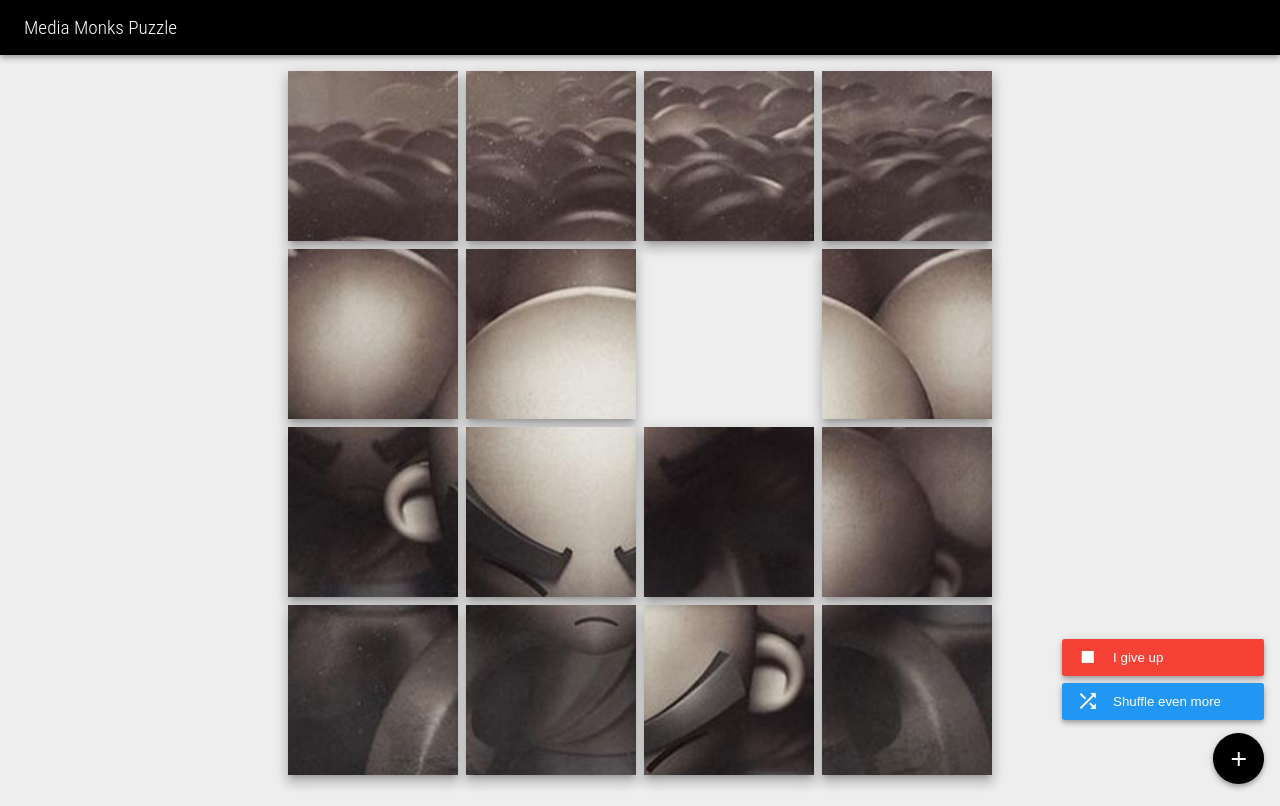
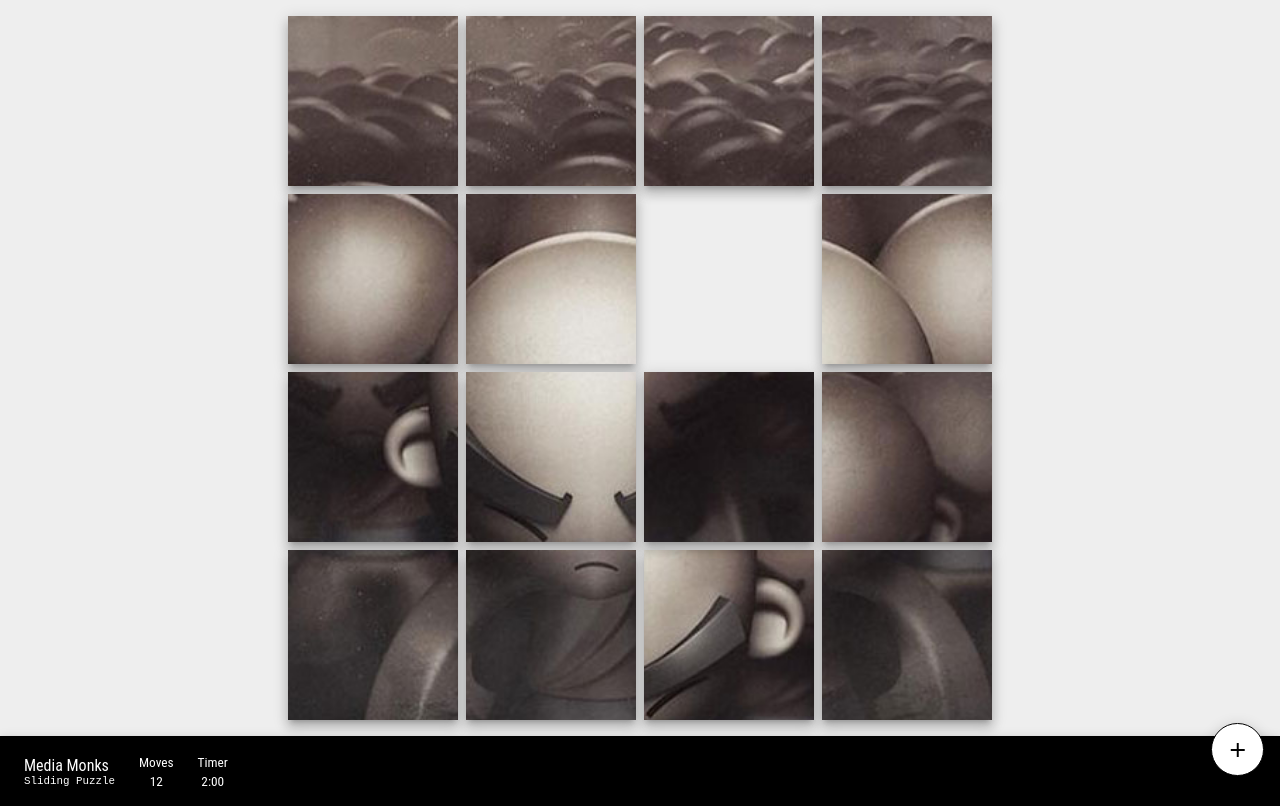
Before and after one commit to kregina/sliding-puzzle-game, a website built with webpack: page src/index.html in a window 1280 px wide. Built offline with nearby package versions, Linux system fonts and the light colour scheme.

Commit message:
add footer and fix fabs animation

```diff
--- a/src/index.html
+++ b/src/index.html
@@ -11,27 +11,54 @@
   </head>
   <body>
     <div class="container">
-      <header><h1>Media Monks Puzzle</h1></header>
-
+      <div class="container">
         <div class="win-message" id="divWon"><p>You Win!</p></div>
 
         <ul class="sliding-puzzle" id="ulSliding"></ul>
+      </div>
 
-      <div class="fabs">
-        <button id="fabButton" class="button fab-button"> <i class="material-icons">add</i> </button>
+      <footer>
+        <ul class="title">
+          <li>Media Monks</li>
+          <li><small><pre>Sliding Puzzle</pre></small></li>
+        </ul>
+
+        <ul class="moves">
+          <li><small>Moves</small></li>
+          <li><small>12</small></li>
+        </ul>
+
+        <ul class="timer">
+          <li><small>Timer</small></li>
+          <li><small>2:00</small></li>
+        </ul>
+
+        <ul class="fabs">
+          <li>
+              <button id="fabButton" class="button fab-button">
+                <i class="material-icons">add</i>
+              </button>
+          </li>
 
           <div id="fabList" class="fab-list">
+            <li>
+              <button id="solve" class="button solve">
+                <i class="material-icons">stop</i> <span>I give up</span>
+              </button>
+            </li>
+            <li>
                 <button id="shuffle" class="button shuffle">
                   <i class="material-icons"> shuffle </i> <span>Shuffle even more</span>
                 </button>
-          <button id="solve" class="button solve">
-            <i class="material-icons">stop</i> <span>I give up</span>
-          </button>
+            </li>
+            <li>
               <button id="start" class="button start">
                 <i class="material-icons">play_circle_filled</i> <span>Start new game</span>
               </button>
+            </li>
           </div>
-      </div>
+        </ul>
+      </footer>
     </div>
   </body>
 </html>
--- a/src/main.css
+++ b/src/main.css
@@ -48,9 +48,9 @@ html,
   align-items: center;
   cursor: pointer;
   outline: none;
-  box-shadow: 0 2px 4px -1px rgba(0,0,0,.2),
-              0 4px 5px 0 rgba(0,0,0,.14),
-              0 1px 10px 0 rgba(0,0,0,.12);
+  box-shadow: 0 5px 5px -3px rgba(0,0,0,.2),
+              0 8px 10px 1px rgba(0,0,0,.14),
+              0 3px 14px 2px rgba(0,0,0,.12);
 
 }
 
@@ -90,7 +90,10 @@ html,
   align-items: center;
 }
 
-header{
+footer{
+  display: flex;
+  flex-direction: row;
+  align-items: center;
   background: var(--color-primary);
   padding: 1em 1.5em;
   width: 100%;
@@ -99,11 +102,35 @@ header{
               0 1px 10px 0 rgba(0,0,0,.12);
 }
 
-header h1{
+footer h1{
   color: #fff;
   margin: 0;
   font-size: 1.2em;
   font-weight: 300;
+}
+
+footer ul{
+  display: flex;
+  flex-direction: column;
+  padding: 0;
+  margin: 0;
+}
+
+footer ul.moves,
+footer ul.timer{
+  text-align: center;
+}
+
+footer ul + ul {
+  margin-left: 1.5em;
+}
+
+footer ul li{
+  color: #fff;
+}
+
+footer li pre{
+  margin: 0;
 }
 
 .start {
@@ -133,31 +160,49 @@ header h1{
 .fabs{
   position: absolute;
   right: 1em;
-  bottom: 1em;
+  bottom: 1.5em;
   z-index: 2;
 }
 
 .fabs .fab-button{
-  background-color: var(--color-primary);
+  background-color: #fff;
+  border: solid 1px #000;
   border-radius: 50%;
+  color: #000;
   padding: 1em;
 }
 
 .fabs .fab-list{
   display: none;
-  flex-direction: column-reverse;
+  flex-direction: column;
   position: absolute;
   top: auto;
   bottom: 0;
   margin: 0 0.5em 4.5em 0.5em;
+  opacity: 0;
 }
 
 .fabs .fab-list.open{
   display: flex;
+  opacity: 1;
 }
 
-.fabs .fab-list button + button{
-  margin-bottom: 0.5em;
+.fabs .fab-list li + li{
+  margin-top: 0.5em;
+}
+.fabs .fab-list li{
+  animation: fadeIn 0.2s ease-in both;
+}
+
+.fabs .fab-list li:nth-child(1) {
+	animation-delay: 0.3s;
+}
+
+.fabs .fab-list li:nth-child(2) {
+	animation-delay: 0.2s;
+}
+.fabs .fab-list li:nth-child(3) {
+	animation-delay: 0.1s;
 }
 
 ul.sliding-puzzle {
@@ -232,3 +277,14 @@ ul.sliding-puzzle li.blank {
   0%,100% { opacity: 0; }
   50%, 80% { opacity: 1; }
 }
+
+@keyframes fadeIn {
+	from {
+		opacity: 0;
+		transform: translate3d(0, 20%, 0);
+	}
+	to {
+		opacity: 1;
+		transform: translate3d(0, 0, 0);
+	}
+}
```
Lines whose indentation alone changed are shown as unchanged.
